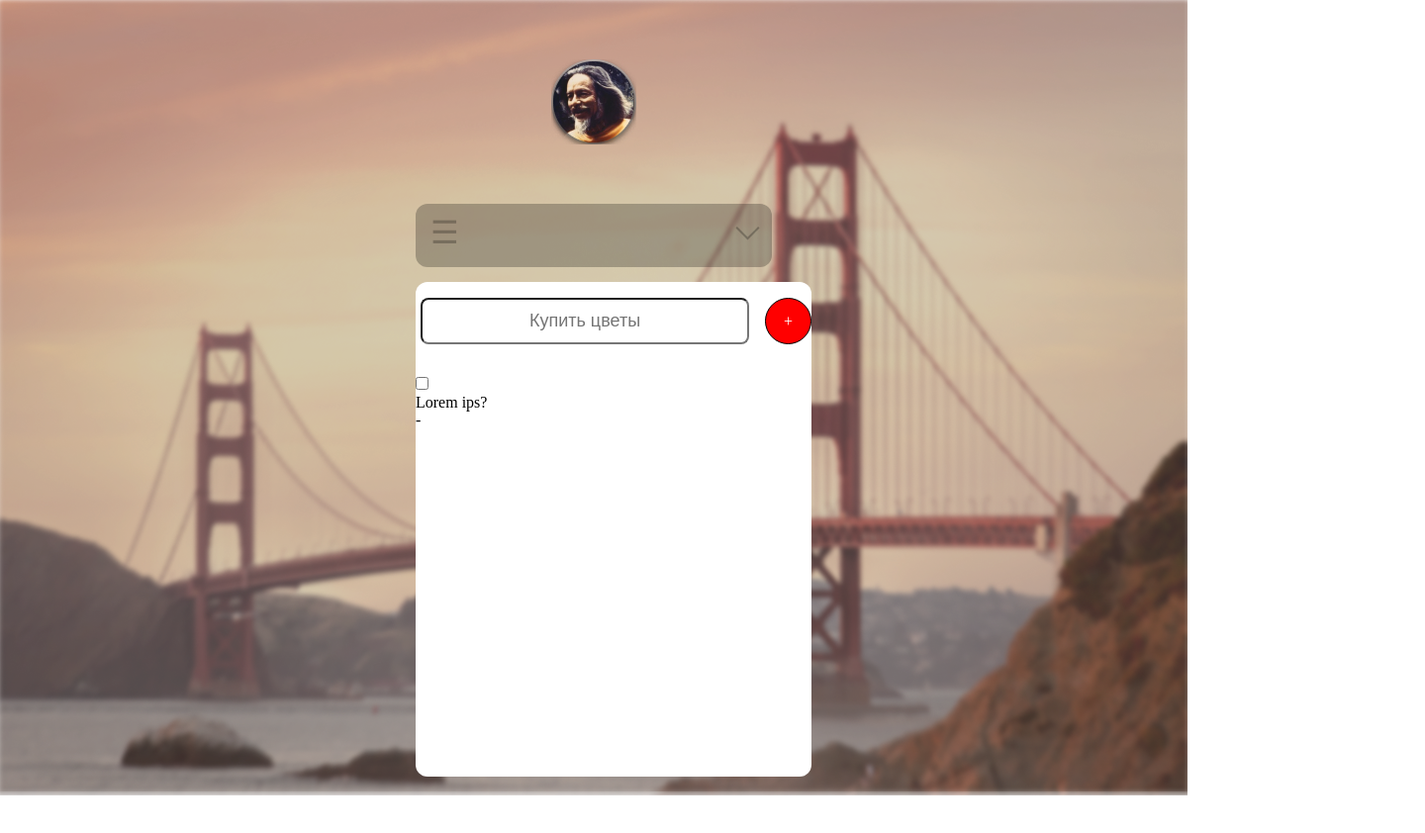
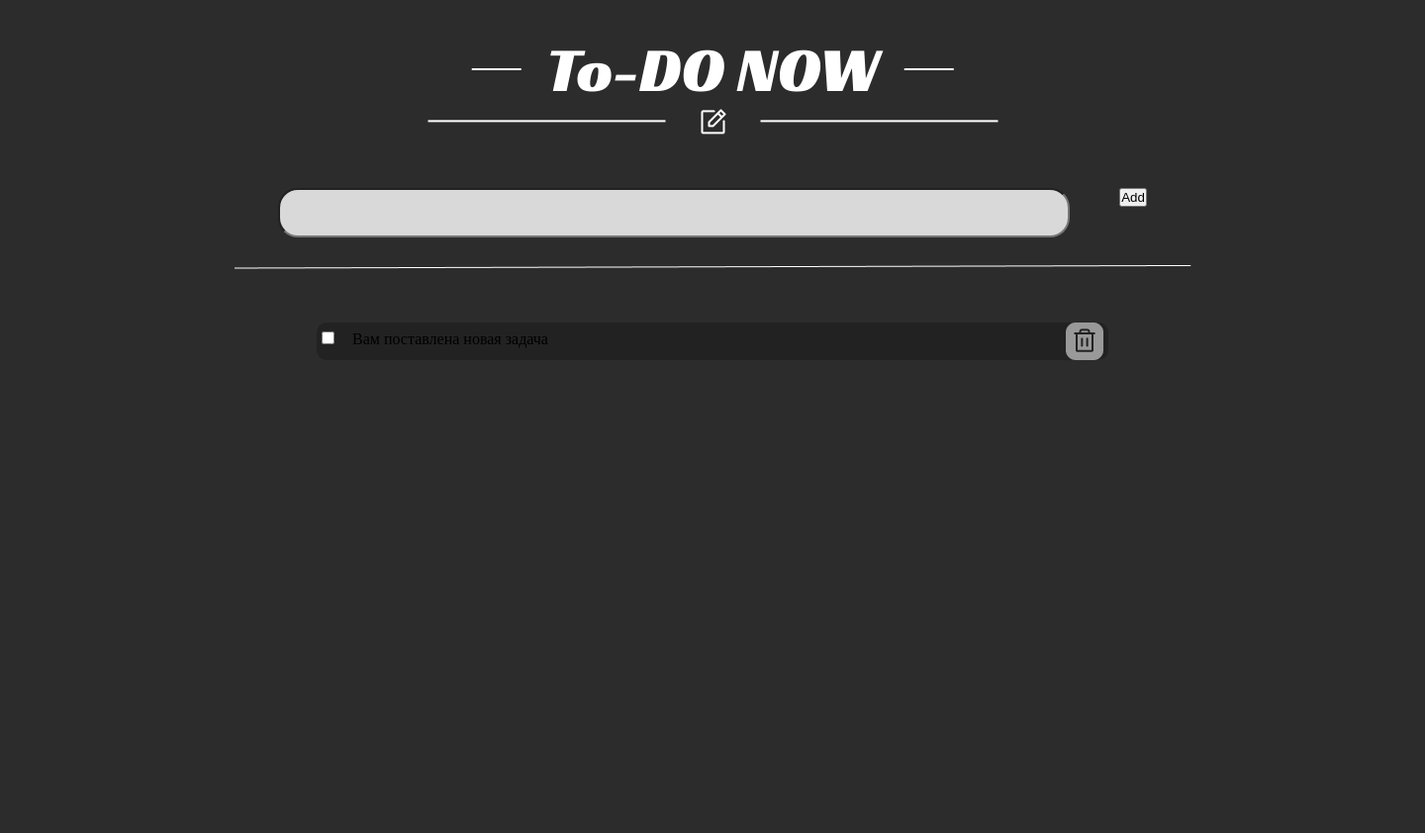
Before and after one commit to 0logicx/ToDo_List, a plain HTML site: page index.html in a window 1280 px wide. Shown: the whole page at 99% size, 1440 px wide, since content can reach past the window. Before the commit the page ends 804 px from the top, so only its background shows below. Drawn offline with Linux system fonts and the light colour scheme.

Commit message:
newstyle start js

```diff
--- a/index.html
+++ b/index.html
@@ -3,38 +3,62 @@
 <head>
     <meta charset="UTF-8">
     <meta name="viewport" content="width=device-width, initial-scale=1.0">
+    <title>Document</title>
     <link rel="stylesheet" href="main.css">
-    <title>Todo list</title>
+    <link rel="preconnect" href="https://fonts.googleapis.com">
+<link rel="preconnect" href="https://fonts.gstatic.com" crossorigin>
+<link href="https://fonts.googleapis.com/css2?family=Racing+Sans+One&display=swap" rel="stylesheet">
 </head>
 <body>
-    <div class="main">
-        <div class="img_main"><img src="img/background.png" alt="backgrounimg"></div>
-        <div class="center_logo">
-            <div class="img_logo"><img src="img/Avatar.png" alt="Avatar"></div>
-        </div>
-        <div class="todo_list">
-            <div class="navbar_up">
-                <span class="gamburger_up">☰</span>
-                <span class="arrow_down"></span>
+    <div class="container">
+        <div class="navbar__panel">
+            <div class="navbar__up">
+                <div class="wear">
+
+                </div>
+                <div class="img__left">
+                    <img src="img/Line 2.png" alt="">
+                </div>
+                <div class="name__main">
+                    <p>To-DO NOW</p>
+                </div>
+                <div class="img__right">
+                    <img src="img/Line 2.png" alt="">
+                </div>
             </div>
-            <div class="navbar_mid">
-                <div class="new_do">
-                    <input type="text" placeholder="Купить цветы">
-                    <div class="todo_addtask">+</div>
-                </div>
-                <div class="todo_list">
-                    <div class="todotask">
-                        <label class="todo__checkbox">
-                            <input type="checkbox">
-                        </label>
-                        <div class="todotask_title">Lorem ips?</div>
-                        <div class="todotask__del">-</div>
+            <div class="white__line">
+                <img src="img/Divider.png" alt="">
+            </div>
+            <div class="navbar__middle">
+                <div class="add__task">
+                    <label class="input">
+                        <input type="text">
+                    </label>
+                    <div class="button__add">
+                        <button>Add</button>
                     </div>
                 </div>
             </div>
-            <div class="navbar_down">
+            <div class="line__3">
+                <img src="img/Line 3.png" alt="">
             </div>
+            <div class="navbar__down">
+                <div class="list__task">
+                    <label class="list__checkbox">
+                        <input type="checkbox">
+                    </label>
+                    <div class="list__text__task">
+                        Вам поставлена новая задача
+                    </div>
+                    <div class="img__del__task">
+                        <img src="img/Group 728.png" alt="Удалить задачу">
+                    </div>
+                </div>
+            </div>
+
         </div>
     </div>
+
+<script src="index.js"></script>
 </body>
 </html>
--- a/main.css
+++ b/main.css
@@ -1,118 +1,84 @@
 * {
-margin: 0;
-padding: 0;
+    margin: 0;
+    padding: 0;
+    box-sizing: border-box;
 }
 
-.img_main {
-    background-image: url('img/background.png');
-    background-repeat: no-repeat;
-    background-position: center;
-    background-size: cover;
-    width: 1200px;
+.container {
+
+    width: 1440px;
+    height: 1024px;
+    background: #2C2C2C;
+}
+.navbar__panel {
+    display: flex;
+    flex-direction: column;
+    justify-content:space-around;
+    align-items: center;
 }
 
-.img_logo {
-    position: absolute;
-    margin-left: 557px;
-    top: 60px;
+.navbar__up {
+    display: flex;
+    margin-top: 30px;
+    color: var(--light, #FFF);
+    font-size: 64px;
+    font-family: Racing Sans One;
 
 }
 
-.navbar_up {
-    position: absolute;
-    width: 360px;
-    height: 64px;
-    margin-left: 420px;
-    top: 206px;
-    background-color: rgba(0, 0, 0, 0.25);
-    border-radius: 12px;
-
+.img__left {
+    margin-right: 24px;
+    position: relative;
+    top: -20px;
 }
 
-.gamburger_up {
-    position: absolute;
-    padding-left: 15px;
-    padding-top: 10px;
-    font-size: 32px;
-    color: rgba(0, 0, 0, 0.25);
-
+.img__right {
+    margin-left: 24px;
+    position: relative;
+    top: -20px;
 }
 
-.arrow_down {
-    width: 15px;
-
-height: 15px;
-
-border-top: 2px solid rgba(0, 0, 0, 0.25) !important;
-
-border-right: 2px solid rgba(0, 0, 0, 0.25) !important;
-
-margin: 16px 0 0 327px;
-
-transform: rotate(135deg);
-
-display: inline-block;
-color: rgba(0, 0, 0, 0.25);
-}
-
-/* Стилизация добавления и содержания задач */
-
-.navbar_mid {
-    position: absolute;
-    width: 400px;
-    height: 500px;
-    margin-left: 420px;
-    top: 285px;
-    background-color: #FFFFFF;
-    border-radius: 12px;
+.line__3 {
+    margin-top: 18px;
 }
 
 
-.new_do {
+.add__task {
     display: flex;
-    margin: 16px 0 32px;
+    margin-top: 50px;
+}
+.add__task input {
+    width: 800px;
+    margin-right: 50px;
+    height: 50px;
+    border-radius: 20px;
+    background: #D9D9D9;
 }
 
+.navbar__down {
+    display: flex;
+    margin-top: 50px;
+    border-radius: 10px;
+    background: #222;
+}
+.list__task {
+    display: flex;
+    width: 800px;
+    height: 38px;
+    flex-shrink: 0;
 
-.new_do input {
-    font-size: 18px;
-    text-align: center;
-    margin-right: 16px;
-    padding: 8px 30px;
-    height: var(--size);
-    border-radius: 8px;
-    flex-grow: 1;
+}
+.list__checkbox {
     margin-left: 5px;
+    position: relative;
+    top: 8px;
 }
-
-.todo_addtask {
-    text-align: center;
-    border: 1px solid black;
-    width: 45px;
-    line-height: 45px;
-    border-radius: 45px;
-    font-size: 32;
-    font-weight: 200;
-    background-color: red;
-    color: white;
-    cursor: pointer;
+.list__text__task {
+    margin-left: 18px;
+    position: relative;
+    top: 8px;
 }
-
-.navbar_down {
-position: absolute;
-width: 360px;
-height: 64px;
-top: 630px;
-margin-left: 420px;
-background-color: #FFFFFF;
-border-radius: 12px;
+.img__del__task {
+    margin-left: auto;
+    margin-right: 5px;
 }
-
-.todotask {
-}
-.todo__checkbox {
-}
-.todotask_title {
-}
-.todotask__del {
-}
```
Also changed, not shown: img/Avatar.png (deleted), img/Divider.png (added), img/Group 728.png (added), img/Line 2.png (added), img/Line 3.png (added), img/background.png (deleted), index.js (added).
